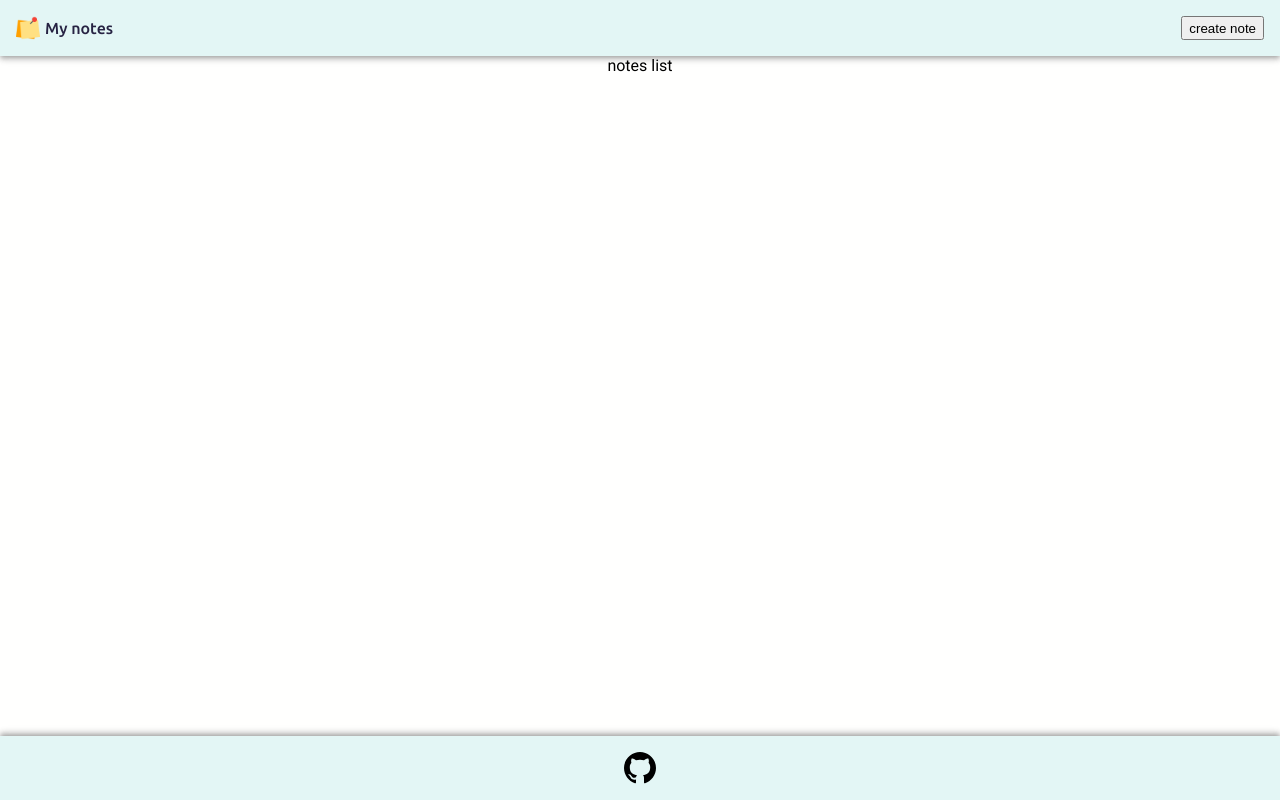
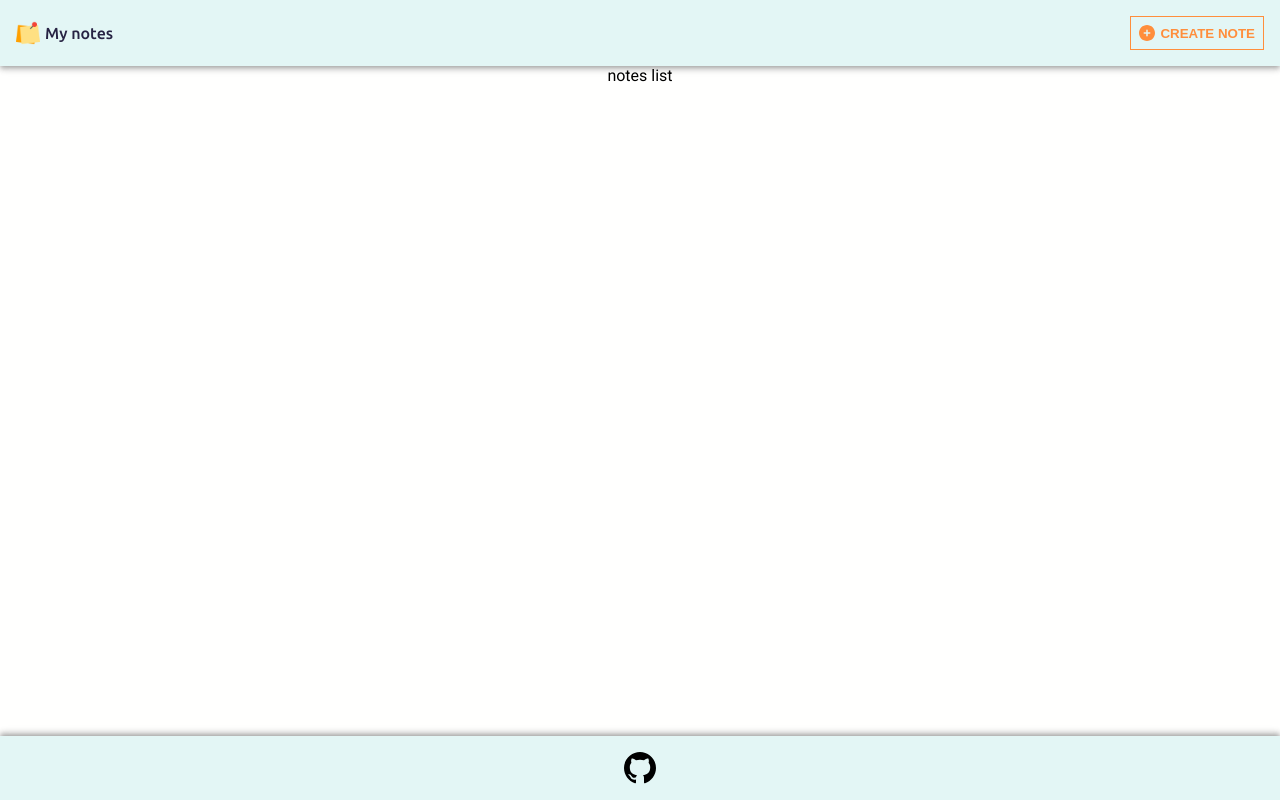
Before and after one commit to olesiklesha/notes-app, a React (Create React App) app: page / in a window 1280 px wide. Built offline with nearby package versions, Linux system fonts and the light colour scheme.

Commit message:
feat: add styles to btn, add styles and layout to modal window

```diff
--- a/src/components/header/index.tsx
+++ b/src/components/header/index.tsx
@@ -1,7 +1,13 @@
-import React from 'react';
+import React, { useState } from 'react';
 import './style.scss';
+import { Modal } from '..';
 
 function Header() {
+  const [isModalOpened, setModalOpened] = useState(false);
+  const toggleModalOpened = () => {
+    setModalOpened((prev) => !prev);
+  };
+
   return (
     <header className="header">
       <div className="wrapper">
@@ -9,8 +15,12 @@ function Header() {
           <span className="logo-img" />
           My notes
         </a>
-        <button className="create-btn">create note</button>
+        <button className="create-btn" onClick={toggleModalOpened}>
+          <span className="add-icon" />
+          create note
+        </button>
       </div>
+      <Modal isOpened={isModalOpened} onCancel={toggleModalOpened} />
     </header>
   );
 }
--- a/src/components/header/style.scss
+++ b/src/components/header/style.scss
@@ -8,6 +8,7 @@
   .wrapper {
     display: flex;
     justify-content: space-between;
+    align-items: center;
   }
 }
 
@@ -26,3 +27,28 @@
   background-size: cover;
   margin-right: 5px;
 }
+
+.create-btn {
+  display: flex;
+  align-items: center;
+  text-transform: uppercase;
+  background-color: transparent;
+  padding: 0.5rem;
+  border: 1px solid $highlight;
+  color: $highlight;
+  font-weight: 700;
+  cursor: pointer;
+  transition: .3s ease-in-out;
+
+  &:hover {
+    background-color: rgb(0, 0, 0, 0.1);
+  }
+}
+
+.add-icon {
+  display: block;
+  width: 1rem;
+  height: 1rem;
+  background-image: url('./../../assets/plus.svg');
+  margin-right: 5px;
+}
--- a/src/components/modal/index.tsx
+++ b/src/components/modal/index.tsx
@@ -1,22 +1,31 @@
 import React from 'react';
 import Portal from '../portal';
+import './style.scss';
 
 interface ModalProps {
   isOpened: boolean;
-  onCansel: () => void;
+  onCancel: () => void;
 }
 
-function Modal({ isOpened }: ModalProps) {
+function Modal({ isOpened, onCancel }: ModalProps) {
+  const handleClick = (e: React.MouseEvent) => {
+    if (e.target === e.currentTarget) {
+      onCancel();
+    }
+  };
+
   return (
-    isOpened && (
-      <Portal>
-        <div className="modal-overlay">
-          <div className="modal-container">
-            <h3>this is modal</h3>
+    <>
+      {isOpened && (
+        <Portal>
+          <div className="modal-overlay" onClick={handleClick}>
+            <div className="modal-container">
+              <h3>this is modal</h3>
+            </div>
           </div>
-        </div>
-      </Portal>
-    )
+        </Portal>
+      )}
+    </>
   );
 }
 
--- a/src/components/modal/style.scss
+++ b/src/components/modal/style.scss
@@ -0,0 +1,20 @@
+@import './../../styles';
+
+.modal-overlay {
+  background-color: rgba(0, 0, 0, 0.5);
+  position: fixed;
+  top: 0;
+  bottom: 0;
+  left: 0;
+  right: 0;
+  z-index: 1110;
+}
+
+.modal-container {
+  position: absolute;
+  top: 50%;
+  left: 50%;
+  transform: translate(-50%, -50%);
+  background-color: ghostwhite;
+  border-radius: 4px;
+}
```
Also changed, not shown: src/assets/plus.svg (added).
